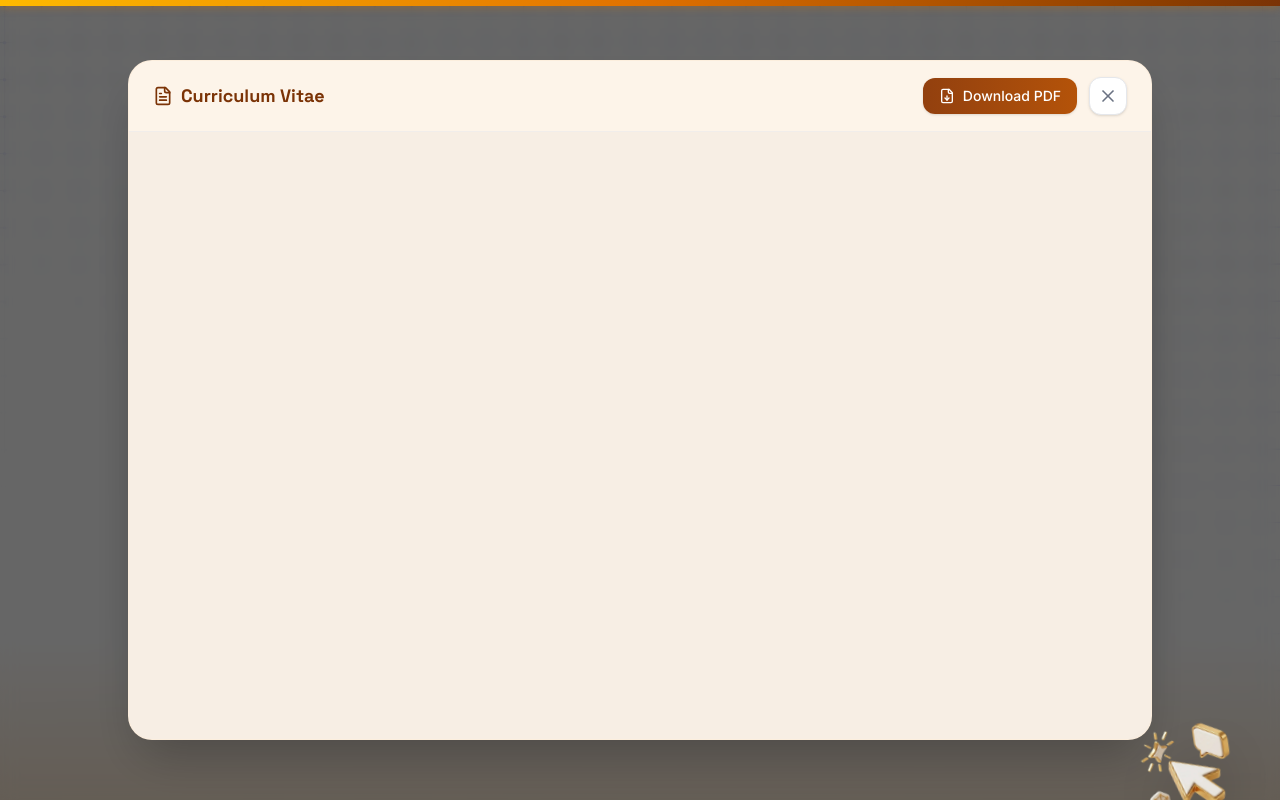
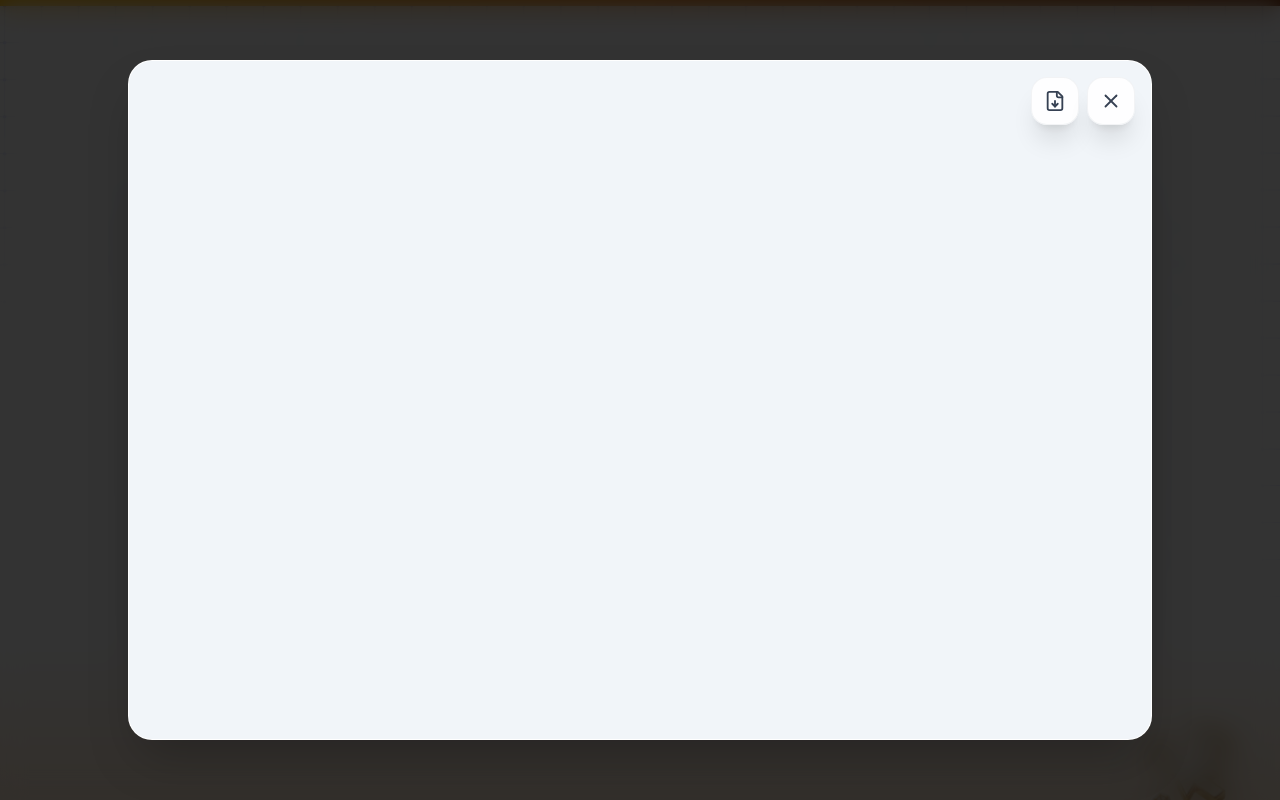
Before and after one commit to glenrioariesto/Portofolio, a Next.js app: page / in a window 1280 px wide. Both pictures are taken after a click on the button "Download CV". Shown: the top 800 px of the page. Built offline with nearby package versions, Linux system fonts and the light colour scheme; a web font is replaced by a local one.

Commit message:
feat: implement core portfolio components, SEO configuration, and layout structure

```diff
--- /dev/null
+++ b/components/CVModal.tsx
@@ -0,0 +1,99 @@
+"use client";
+
+import { motion, AnimatePresence } from "framer-motion";
+import { FileDown, X } from "lucide-react";
+import { useEffect, useRef } from "react";
+
+interface CVModalProps {
+  isOpen: boolean;
+  onClose: () => void;
+}
+
+const CVModal = ({ isOpen, onClose }: CVModalProps) => {
+  const dialogRef = useRef<HTMLDialogElement>(null);
+
+  useEffect(() => {
+    const dialog = dialogRef.current;
+    if (!dialog) return;
+
+    if (isOpen) {
+      if (!dialog.open) {
+        dialog.showModal();
+        document.body.style.overflow = "hidden";
+      }
+    } else {
+      if (dialog.open) {
+        dialog.close();
+        document.body.style.overflow = "unset";
+      }
+    }
+  }, [isOpen]);
+
+  // Handle click on backdrop to close
+  const handleBackdropClick = (e: React.MouseEvent<HTMLDialogElement>) => {
+    if (e.target === dialogRef.current) {
+      onClose();
+    }
+  };
+
+  return (
+    <dialog
+      ref={dialogRef}
+      onClose={onClose}
+      onClick={handleBackdropClick}
+      className="
+        fixed inset-0 m-auto
+        w-full max-w-5xl h-[90vh] md:h-[85vh]
+        bg-white rounded-3xl overflow-hidden shadow-2xl
+        border border-white/20 z-[1000000]
+        p-0 backdrop:bg-black/80 backdrop:backdrop-blur-md
+        open:flex open:flex-col
+      "
+    >
+      <AnimatePresence>
+        {isOpen && (
+          <motion.div
+            initial={{ opacity: 0, scale: 0.95, y: 20 }}
+            animate={{ opacity: 1, scale: 1, y: 0 }}
+            exit={{ opacity: 0, scale: 0.95, y: 20 }}
+            transition={{ type: "spring", damping: 25, stiffness: 300 }}
+            className="flex-1 flex flex-col h-full w-full relative"
+          >
+            {/* Accessibility Title (Hidden) */}
+            <h2 className="sr-only">CV Preview</h2>
+
+            {/* Floating Top Bar (Controls) */}
+            <div className="absolute top-4 right-4 z-[1000002] flex items-center gap-2">
+              <a
+                href="/assets/cv.pdf"
+                download="Glen_Rio_Aristo_CV.pdf"
+                className="p-3 bg-white/90 backdrop-blur-md border border-gray-200/50 hover:bg-white text-gray-700 hover:text-primary rounded-2xl transition-all shadow-xl flex items-center justify-center group"
+                title="Download CV"
+              >
+                <FileDown size={22} className="group-hover:scale-110 transition-transform" />
+              </a>
+              <button
+                onClick={onClose}
+                className="p-3 bg-white/90 backdrop-blur-md border border-gray-200/50 hover:bg-white text-gray-700 hover:text-red-500 rounded-2xl transition-all shadow-xl flex items-center justify-center group"
+                title="Close"
+              >
+                <X size={22} className="group-hover:rotate-90 transition-transform" />
+              </button>
+            </div>
+
+            {/* CV Viewport */}
+            <div className="flex-1 w-full relative bg-slate-100">
+              <iframe
+                src="/assets/cv.pdf#toolbar=0&navpanes=0&scrollbar=0"
+                className="w-full h-full border-none"
+                title="Glen Rio Aristo CV"
+              />
+            </div>
+          </motion.div>
+        )}
+      </AnimatePresence>
+    </dialog>
+  );
+};
+
+export default CVModal;
--- a/components/Experience.tsx
+++ b/components/Experience.tsx
@@ -100,6 +100,7 @@ const Experience = () => {
         <ShinyText
           text="My Experience"
           speed={5}
+          as="h2"
           className="text-3xl md:text-6xl font-grotesk font-bold text-amber-900 tracking-tight"
         />
       </motion.div>
--- a/components/Footer.tsx
+++ b/components/Footer.tsx
@@ -2,10 +2,14 @@
 
 import React from "react";
 import { motion } from "framer-motion";
-import { Github, Linkedin, Mail, Twitter, MapPin } from "lucide-react";
+import { useNavbarContext } from "@/context/NavbarContext";
+import { Github, Linkedin, Mail, MapPin } from "lucide-react";
 
 const Footer = () => {
+    const { isHidden } = useNavbarContext();
     const currentYear = new Date().getFullYear();
+
+    if (isHidden) return null;
 
     return (
         <footer className="relative bg-white text-slate-900 pt-20 md:pt-32 pb-0 px-4 md:px-0 overflow-hidden snap-start">
--- a/components/Hero.tsx
+++ b/components/Hero.tsx
@@ -1,34 +1,27 @@
 "use client";
 
 import Image from "next/image";
-import { motion, AnimatePresence } from "framer-motion";
-import { MailCheckIcon, Github, Linkedin, FileDown, X, FileText } from "lucide-react";
+import { motion } from "framer-motion";
+import { MailCheckIcon, Github, Linkedin, FileDown } from "lucide-react";
 import { NameText } from "./NameText";
 import { ShinyText } from "./ShinyText";
 import { useState, useEffect } from "react";
 import { useNavbar } from "@/hooks/useNavbar";
+import CVModal from "./CVModal";
 
 const Hero = () => {
   const [showCV, setShowCV] = useState(false);
   const { hide, show } = useNavbar("heroCV");
 
-  // Prevent scroll when modal is open
   useEffect(() => {
-    if (showCV) {
-      document.body.style.overflow = "hidden";
-      hide();
-    } else {
-      document.body.style.overflow = "unset";
-      show();
-    }
-    return () => {
-      document.body.style.overflow = "unset";
-      show();
-    };
-  }, [showCV]);
+    if (showCV) hide();
+    else show();
+    return () => show();
+  }, [showCV, hide, show]);
 
   return (
     <section id="hero" className="flex flex-col justify-center items-center mx-auto max-w-screen-lg gap-8 px-4">
+      <CVModal isOpen={showCV} onClose={() => setShowCV(false)} />
       <motion.div
         initial={{ opacity: 0, scale: 0.9 }}
         animate={{ opacity: 1, scale: 1 }}
@@ -44,6 +37,7 @@ const Hero = () => {
           <ShinyText
             text="Available For Remote Work"
             speed={5}
+            as="span"
             className="text-[10px] md:text-sm font-medium"
           />
         </div>
@@ -77,7 +71,6 @@ const Hero = () => {
           transition={{ duration: 0.5, delay: 0.2 }}
           className="md:w-2/3 mt-6 md:mt-0 md:ml-10 space-y-4 text-center md:text-left"
         >
-
           <NameText classNameContainer="hidden md:block" />
 
           <p className="text-sm md:text-lg leading-relaxed text-gray-500 font-grotesk font-light">
@@ -117,7 +110,7 @@ const Hero = () => {
               <Github size={20} />
             </a>
             <a
-              href="https://linkedin.com/in/glenrioariesto" // Placeholder if not provided
+              href="https://linkedin.com/in/glenrioariesto"
               target="_blank"
               className="p-3 bg-gray-100 hover:bg-[#0077B5] hover:text-white rounded-full transition-all duration-300"
               title="LinkedIn"
@@ -127,56 +120,6 @@ const Hero = () => {
           </div>
         </motion.div>
       </motion.div>
-
-      {/* CV Modal Preview */}
-      <AnimatePresence>
-        {showCV && (
-          <motion.div
-            initial={{ opacity: 0 }}
-            animate={{ opacity: 1 }}
-            exit={{ opacity: 0 }}
-            className="fixed inset-0 z-[9999] flex items-center justify-center p-4 md:p-8 bg-black/60 backdrop-blur-sm"
-          >
-            <motion.div
-              initial={{ scale: 0.95, opacity: 0, y: 20 }}
-              animate={{ scale: 1, opacity: 1, y: 0 }}
-              exit={{ scale: 0.95, opacity: 0, y: 20 }}
-              className="w-full max-w-5xl h-[90vh] md:h-[85vh] bg-background-primary rounded-2xl md:rounded-3xl flex flex-col overflow-hidden shadow-2xl relative border border-white/20"
-            >
-              {/* Modal Header */}
-              <div className="flex justify-between items-center p-4 md:px-6 border-b border-gray-200/50 bg-white/50 shrink-0">
-                <h3 className="font-bold text-lg font-grotesk text-amber-900 flex items-center gap-2">
-                  <FileText className="w-5 h-5" /> Curriculum Vitae
-                </h3>
-                <div className="flex items-center gap-3">
-                  <a
-                    href="/assets/cv.pdf"
-                    download="Glen_Rio_Aristo_CV.pdf"
-                    className="bg-gradient-to-r from-primary-variant to-primary hover:opacity-90 text-white px-4 py-2 rounded-xl font-medium text-sm transition-opacity flex items-center gap-2 shadow-sm"
-                  >
-                    <FileDown size={16} /> <span className="hidden sm:inline">Download PDF</span>
-                  </a>
-                  <button
-                    onClick={() => setShowCV(false)}
-                    className="p-2 bg-white border border-gray-200 hover:bg-red-50 hover:text-red-500 hover:border-red-200 rounded-xl transition-colors shadow-sm text-gray-500"
-                  >
-                    <X size={20} />
-                  </button>
-                </div>
-              </div>
-
-              {/* Modal Body / iFrame */}
-              <div className="flex-1 w-full relative bg-gray-100/50">
-                <iframe
-                  src="/assets/cv.pdf#toolbar=0&navpanes=0&scrollbar=0"
-                  className="w-full h-full rounded-b-3xl"
-                  title="CV Preview"
-                />
-              </div>
-            </motion.div>
-          </motion.div>
-        )}
-      </AnimatePresence>
     </section>
   );
 };
--- a/components/NameText.tsx
+++ b/components/NameText.tsx
@@ -4,7 +4,7 @@ import { motion } from "framer-motion";
 export const NameText = ({ classNameContainer, classNameSayhai, className }: { classNameContainer?: string, classNameSayhai?: string, className?: string }) => {
   return (
     <div className={`${classNameContainer}`}>
-      <h1 className={`${classNameSayhai} text-xl md:text-2xl font-grotesk font-bold text-primary flex items-center justify-center md:justify-start`} >
+      <p className={`${classNameSayhai} text-xl md:text-2xl font-grotesk font-bold text-primary flex items-center justify-center md:justify-start`} >
         <motion.span
           animate={{ rotate: [0, 20, 0, -20, 0] }}
           transition={{ repeat: Infinity, duration: 1.5, ease: "easeInOut" }}
@@ -21,9 +21,11 @@ export const NameText = ({ classNameContainer, classNameSayhai, className }: { c
           Hello, I'm
           <span className="absolute bottom-0 left-0 w-full h-[2px] bg-primary animate-pulse"></span>
         </motion.span>
+      </p>
+
+      <h1 className={`${className} text-3xl md:text-7xl font-grotesk font-bold text-primary tracking-tighter leading-none`}>
+        Glen Rio Aristo
       </h1>
-
-      <h1 className={`${className} text-3xl md:text-7xl font-grotesk font-bold text-primary tracking-tighter leading-none`}>Glen Rio Aristo</h1>
     </div>
   )
 }
--- a/components/Navbar.tsx
+++ b/components/Navbar.tsx
@@ -12,6 +12,7 @@ const Navbar = () => {
   const { isHidden } = useNavbarContext();
 
   useEffect(() => {
+    if (isHidden) return; // Don't track scroll if hidden
     const sections = ["hero", "services", "showcase", "booking"];
     const observerOptions = {
       root: null,
@@ -43,7 +44,9 @@ const Navbar = () => {
       observer.disconnect();
       window.removeEventListener("scroll", handleScroll);
     };
-  }, []);
+  }, [isHidden]);
+
+  if (isHidden) return null;
 
   const navLinks = [
     { id: "hero", label: "Home", icon: <Home size={22} />, href: "#" },
--- a/components/ShinyText.tsx
+++ b/components/ShinyText.tsx
@@ -5,6 +5,7 @@ interface ShinyTextProps {
   disabled?: boolean;
   speed?: number;
   className?: string;
+  as?: React.ElementType;
 }
 
 export const ShinyText: React.FC<ShinyTextProps> = ({
@@ -12,11 +13,12 @@ export const ShinyText: React.FC<ShinyTextProps> = ({
   disabled = false,
   speed = 5,
   className = "",
+  as: Component = "div",
 }) => {
   const animationDuration = `${speed}s`;
 
   return (
-    <div
+    <Component
       className={`text-[#b5b5b5a4] bg-clip-text inline-block ${
         disabled ? "" : "animate-shine"
       } ${className}`}
@@ -29,6 +31,6 @@ export const ShinyText: React.FC<ShinyTextProps> = ({
       }}
     >
       {text}
-    </div>
+    </Component>
   );
 };
```
Also changed, not shown: app/layout.tsx (+73 -14 lines), public/robots.txt (added), 2 other files (tests, documents, lock files or other folders).
